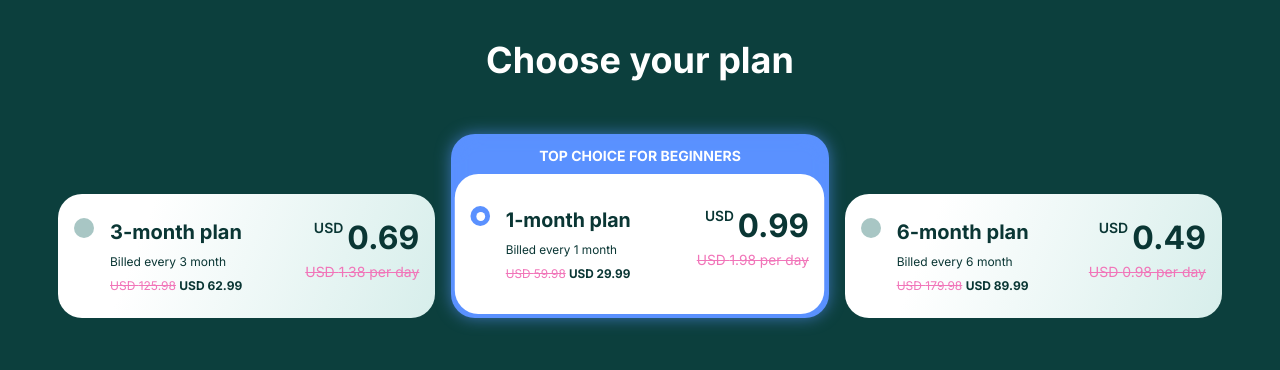
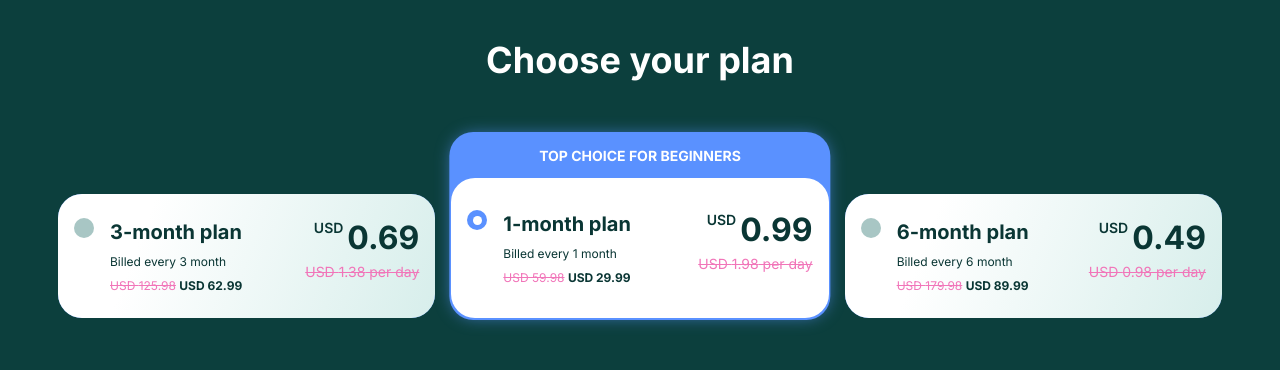
Before and after one commit to GretaVait/netzet-fe-task, a Next.js app: page / in a window 1280 px wide. Shown: the part 1640-2010 px from the top of the page. Built offline with nearby package versions, Linux system fonts and the light colour scheme.

Commit message:
styling fixes

```diff
--- a/components/cards/ListImageCard.tsx
+++ b/components/cards/ListImageCard.tsx
@@ -38,6 +38,7 @@ const ListImageCard = ({ image, title, list, color }: ListImageCardProps) => {
             sizes="600px"
             placeholder="blur"
             alt={image.alt}
+            className="object-cover"
           />
         </div>
 
--- a/components/cards/plan/PlanCard.tsx
+++ b/components/cards/plan/PlanCard.tsx
@@ -28,9 +28,12 @@ const PlanCard = ({
 
   return (
     <div
-      className={classNames("relative isolate transition-all", {
-        "bg-sky rounded-3xl pt-3": topChoice
-      })}
+      className={classNames(
+        "bg-sky rounded-3xl flex flex-col items-center justify-center relative isolate transition-all",
+        {
+          "pt-3": topChoice
+        }
+      )}
     >
       <p
         className={classNames(
@@ -45,7 +48,7 @@ const PlanCard = ({
 
       <div
         className={classNames(
-          "absolute z-[-1] -top-1 -left-1 rounded-3xl w-full h-full bg-sky/60 blur-sm m-1 transition-opacity",
+          "absolute -top-1 -left-1 z-[-1] rounded-3xl w-full h-full bg-sky/60 blur-sm m-1 transition-opacity",
           {
             "opacity-100": active,
             "opacity-0": !active
@@ -55,12 +58,21 @@ const PlanCard = ({
 
       <div
         className={classNames(
-          "bg-white flex justify-between rounded-3xl px-4 cursor-pointer transition-all",
+          "bg-sky absolute top-1/2 left-1/2 z-[-1] -translate-1/2 size-[calc(100%+4px)] rounded-3xl transition-opacity",
+          {
+            "opacity-100": active,
+            "opacity-0": !active
+          }
+        )}
+      />
+
+      <div
+        className={classNames(
+          "bg-white flex justify-between rounded-3xl px-4 cursor-pointer w-full transition-all",
           {
             "py-8": topChoice,
             "py-6": !topChoice,
-            "bg-linear-[290.8deg,#D7EEEB_0%,#FFFFFF_76.77%]": !active,
-            "scale-x-[0.98] -translate-y-1": active && topChoice
+            "bg-linear-[290.8deg,#D7EEEB_0%,#FFFFFF_76.77%]": !active
           }
         )}
         onClick={setActive}
```
